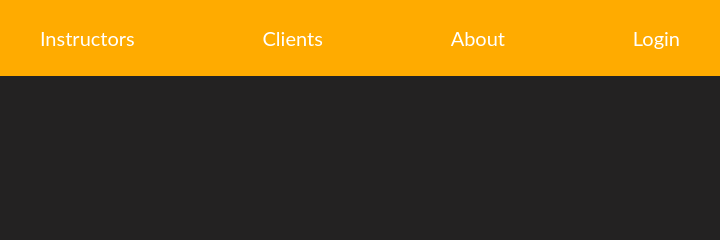
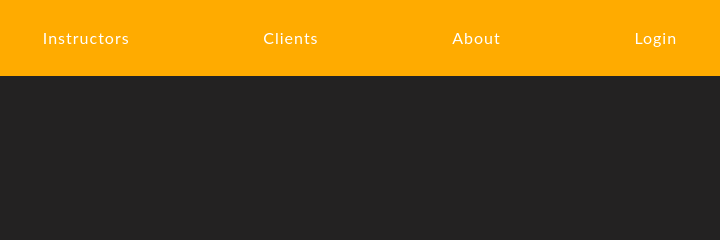
Before and after one commit to VickieNelson/Front-end, a plain HTML site: page index.html in a window 1280 px wide. Shown: the top 240 px of the page, 536-1256 px from the left. Drawn offline with Linux system fonts and the light colour scheme.

Commit message:
updated font size

```diff
--- a/CSS/index.css
+++ b/CSS/index.css
@@ -210,10 +210,10 @@ nav a:hover {
   color: #232222;
 }
 nav a {
-  font-size: 1.8rem;
+  font-size: 1.6rem;
   text-decoration: none;
   color: #ffffff;
-  font-size: 2rem;
+  letter-spacing: 1px;
   font-family: "Lato", sans-serif;
 }
 #footer-links {
--- a/Less/navigation.less
+++ b/Less/navigation.less
@@ -40,10 +40,10 @@ nav a:hover {
 
 nav {
   a {
-    font-size: 1.8rem;
+    font-size: 1.6rem;
     text-decoration: none;
     color: @white;
-    font-size: 2rem;
+    letter-spacing: 1px;
     font-family: "Lato", sans-serif;
   }
 }
```
